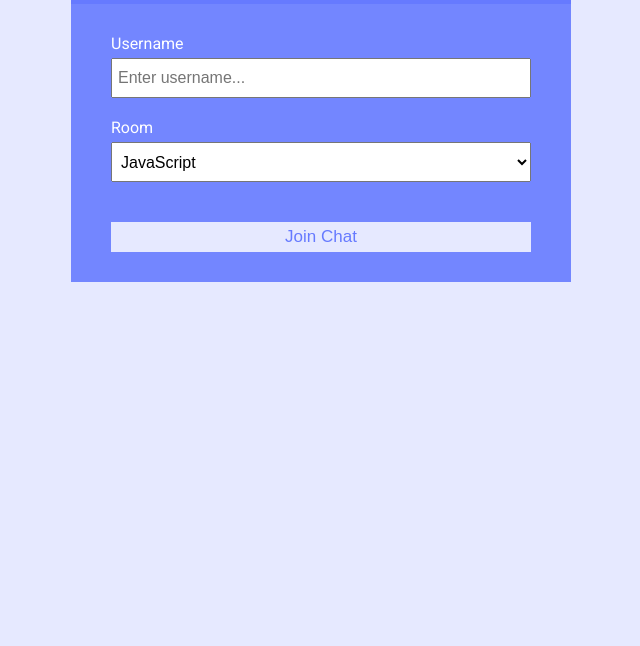
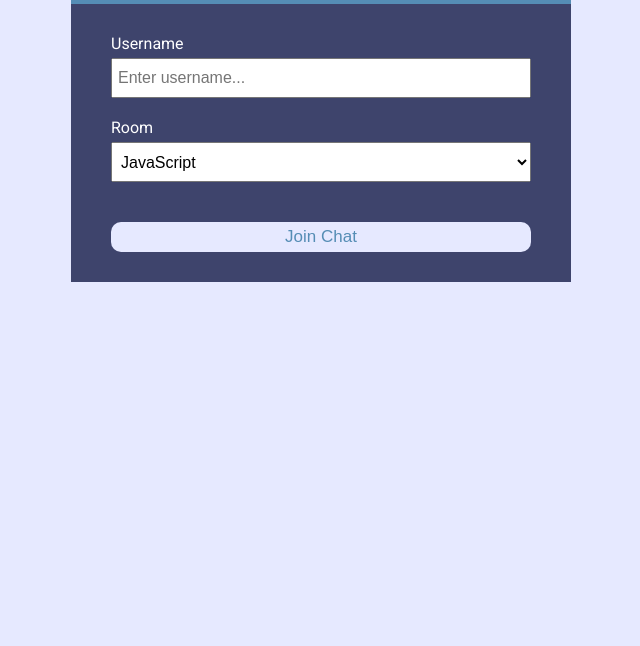
Before and after one commit to codoffer/node-socket-express-chat, a website: page public/index.html in a window 1280 px wide. Shown: the part 154-800 px from the top of the page, without its empty margins (319-959 px from the left). Drawn offline with Linux system fonts and the light colour scheme.

Commit message:
Screenshots Added

```diff
--- a/public/css/style.css
+++ b/public/css/style.css
@@ -1,8 +1,8 @@
 @import url('https://fonts.googleapis.com/css?family=Roboto&display=swap');
 
 :root {
-	--dark-color-a: #667aff;
-	--dark-color-b: #7386ff;
+	--dark-color-a: #558db5;
+	--dark-color-b: rgb(62, 68, 108);
 	--light-color: #e6e9ff;
 	--success-color: #5cb85c;
 	--error-color: #d9534f;
@@ -36,6 +36,7 @@ a {
 	color: var(--dark-color-a);
 	border: 0;
 	font-size: 17px;
+	border-radius: 10px;
 }
 
 /* Chat Page */
```
Also changed, not shown: public/images/chat-login-screen.png (added), public/images/chat-messages-screen.png (added).
